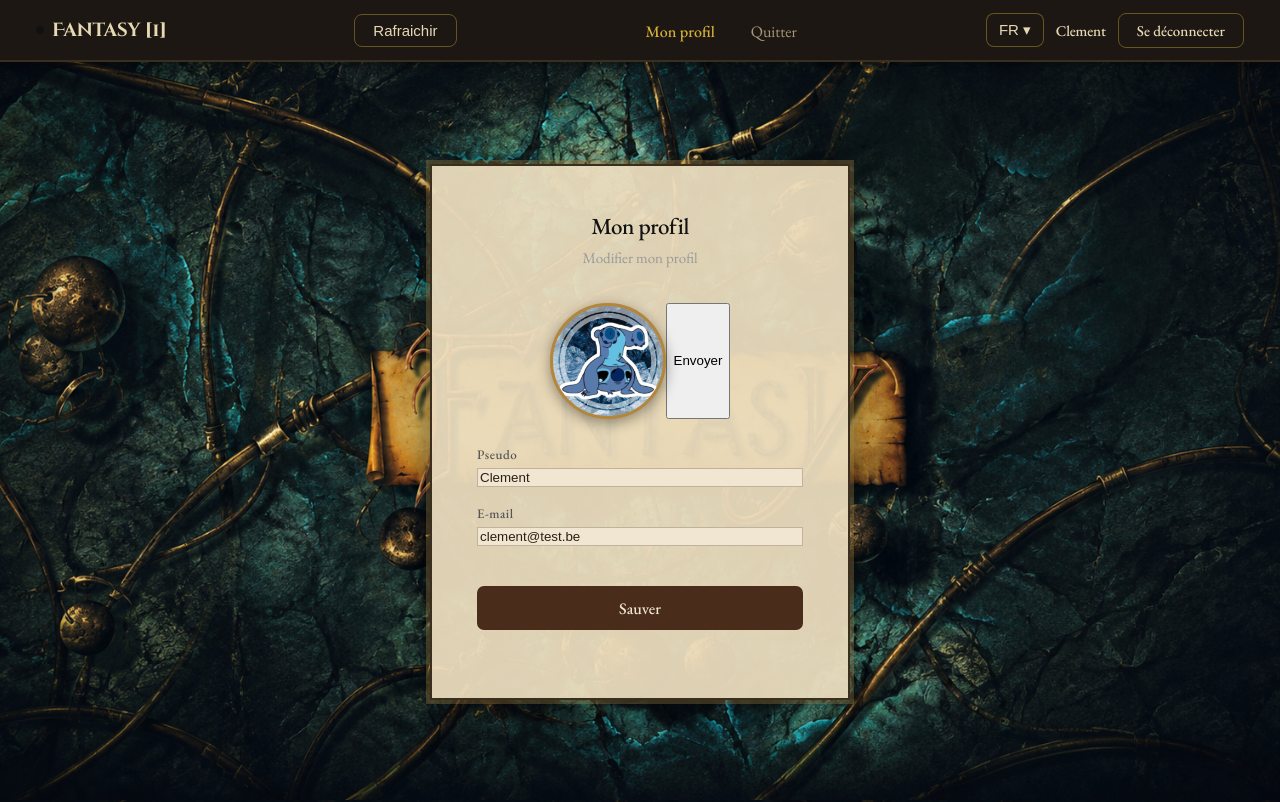
After one commit to Etu4943/Fantasy_Card_Game, a Flask app: page /profile in a window 1280 px wide. The commit adds this page. Run offline with Flask 3, Linux system fonts and the light colour scheme; a user stored in the database is signed in; some libraries are stand-ins or nearby versions.

Commit message:
Working on profile db modification. Naw we can use avatars

```diff
--- a/app.py
+++ b/app.py
@@ -1,6 +1,7 @@
-from flask import Flask, render_template, request, redirect, session, url_for, g
+from flask import Flask, flash, render_template, request, redirect, session, url_for, g
 from extensions import socketio
 from werkzeug.security import generate_password_hash, check_password_hash
+from werkzeug.utils import secure_filename
 import sqlite3
 import fsocket
 
@@ -27,7 +28,8 @@ cursor = db.cursor()
 
 NB_LETTERS_ROOM_SEQUENCE = 5
 MAX_PLAYERS = 2
-
+UPLOAD_FOLDER = os.path.join(app.root_path, 'static', 'Assets', 'avatars')
+ALLOWED_EXT = {'png', 'jpg', 'jpeg'}
 
 def login_required(f):
     """
@@ -170,6 +172,37 @@ def inject_translations():
     session["lang"] = lang
     return dict(t=get_translations(lang))
 
+@app.route('/profile', methods=["POST", "GET"])
+@login_required
+def profile():
+	if request.method == "GET" :
+		username, email, avatar = db.execute("SELECT username, email, avatar FROM users WHERE id = ?", (session.get("user_id"),)).fetchone()
+		return render_template("profile.html", username=username, email=email, avatar=avatar)
+	else :
+		pass
+
+def allowed_file(filename):
+    return '.' in filename and filename.rsplit('.', 1)[1].lower() in ALLOWED_EXT
+
+@app.route("/upload_avatar", methods=["POST"])
+@login_required
+def upload_avatar():
+    if 'avatar' not in request.files :
+        flash("No file part")
+        return redirect("/profile")
+    file = request.files["avatar"]
+    if file.filename == "" :
+        flash("No selected file")
+        return redirect("/profile")
+    if file and allowed_file(file.filename):
+        ext = file.filename.rsplit('.', 1)[1].lower()
+        filename = f"user_{session['user_id']}.{ext}"
+        file.save(os.path.join(UPLOAD_FOLDER, filename))
+        db.execute("UPDATE users SET avatar = ? WHERE id = ?", (filename, session['user_id']))
+        db.commit()
+    else :
+        flash("Format de fichier non autorisé")
+    return redirect("/profile")
 
 if __name__ == "__main__" :
 	socketio.run(app)
--- a/locales/fr/translation.json
+++ b/locales/fr/translation.json
@@ -17,7 +17,9 @@
 	"base" : {
 		"join" : "Rejoindre une partie",
 		"refresh" : "Rafraichir",
-		"quit" : "Quitter"
+		"quit" : "Quitter",
+		"scoreboard" : "Tableau des scores",
+		"profile" : "Mon profil"
 	},
 
 	"room" : {
@@ -35,5 +37,12 @@
 	"join" : {
 		"create_room" : "Créer une partie",
 		"join" : "Rejoindre"
+	},
+
+	"profile" : {
+		"title" : "Mon profil",
+		"subtitle" : "Modifier mon profil",
+		"change_avatar" : "Changer mon avatar",
+		"save" : "Sauver"
 	}
 }
--- a/static/CSS/game.css
+++ b/static/CSS/game.css
@@ -275,7 +275,7 @@ body::before {
     background: transparent;
     color: #fff;
     font-family: 'DM Sans', sans-serif;
-    font-size: 13px;
+    font-size: 15px;
     font-weight: 500;
     cursor: pointer;
     transition: background 0.15s ease;
@@ -387,7 +387,7 @@ body::before {
 }
 
 #last-card-label {
-    font-size: 11px;
+    font-size: 13px;
     font-weight: 500;
     letter-spacing: 0.06em;
     color: #45475a;
--- a/static/CSS/login.css
+++ b/static/CSS/login.css
@@ -77,7 +77,7 @@
 
 .login-error {
   color: #8b1a1a;
-  font-size: 13px;
+  font-size: 15px;
   margin: 0.75rem 0 0;
   text-align: center;
   min-height: 1.2em; /* réserve la place même vide */
@@ -88,7 +88,7 @@
 
 /* ── Éléments communs ── */
 .login-title {
-  font-size: 20px;
+  font-size: 23px;
   font-weight: 500;
   color: #111;
   margin: 0 0 .35rem;
@@ -96,7 +96,7 @@
 }
 
 .login-sub {
-  font-size: 13px;
+  font-size: 15px;
   color: #999;
   margin: 0 0 2rem;
 }
@@ -109,7 +109,7 @@
 }
 
 .login-form label {
-  font-size: 12px;
+  font-size: 13px;
   font-weight: 500;
   color: #555;
   letter-spacing: 0.04em;
@@ -150,7 +150,7 @@
   background: transparent;
   color: #4a2c1a;
   font-family: var(--font-body);
-  font-size: 14px;
+  font-size: 16px;
   font-weight: 500;
   cursor: pointer;
   transition: background 0.15s ease;
@@ -179,7 +179,7 @@
 }
 
 .nav-username {
-  font-size: 13px;
+  font-size: 15px;
   font-weight: 500;
   color: #111;
   letter-spacing: -0.01em;
@@ -228,7 +228,7 @@
     border: none;
     background: transparent;
     font-family: var(--font-body);
-    font-size: 14px;
+    font-size: 16px;
     font-weight: 500;
     color: #6b5535;
     padding: 10px 0;
--- /dev/null
+++ b/static/CSS/profile.css
@@ -0,0 +1,124 @@
+/* ════════════════════════════════
+   PROFILE — même esprit que login.css
+   ════════════════════════════════ */
+
+.profile-page {
+  box-sizing: border-box;
+  display: flex;
+  align-items: center;
+  justify-content: center;
+  min-height: calc(100vh - 60px);
+  padding: 2rem;
+  font-family: var(--font-body);
+
+  background-size: cover;
+  background-position: center;
+  background-repeat: no-repeat;
+}
+
+/* Effet parchemin, identique à .login-split / .mobile-login */
+.profile-card {
+  width: 100%;
+  max-width: 420px;
+  padding: 2.5rem 2.5rem 2rem;
+  box-sizing: border-box;
+
+  display: flex;
+  flex-direction: column;
+  align-items: center;
+  text-align: center;
+
+  border: 2px solid #3a2e1f;
+  background: rgba(235, 220, 190, 0.94);
+  box-shadow: 0 0 0 4px rgba(180, 140, 70, 0.3), 0 8px 32px rgba(0, 0, 0, 0.6);
+}
+
+.profile-title {
+  margin-top: 0;
+}
+
+.profile-form {
+  width: 100%;
+}
+
+.profile-form .field {
+  text-align: left;
+}
+
+/* ── Avatar ── */
+.avatar-wrap {
+  margin: 0 auto 1.5rem;
+  display: flex;
+  justify-content: center;
+}
+
+.avatar-circle {
+  position: relative;
+  width: 110px;
+  height: 110px;
+  border-radius: 50%;
+  border: 3px solid #b4863a;
+  box-shadow: 0 4px 14px rgba(0, 0, 0, 0.4);
+
+  background-color: #4a2c1a;
+  background-size: cover;
+  background-position: center;
+  background-repeat: no-repeat;
+
+  display: flex;
+  align-items: center;
+  justify-content: center;
+  overflow: hidden;
+
+  cursor: pointer;
+}
+
+.avatar-initial {
+  font-family: var(--font-title);
+  font-size: 42px;
+  color: #f0e6d2;
+  line-height: 1;
+  user-select: none;
+}
+
+.avatar-overlay {
+  position: absolute;
+  inset: 0;
+  display: flex;
+  align-items: center;
+  justify-content: center;
+  text-align: center;
+  padding: 0 8px;
+
+  background: rgba(20, 14, 8, 0.55);
+  color: #f0e6d2;
+  font-size: 11px;
+  font-weight: 500;
+  letter-spacing: 0.03em;
+
+  opacity: 0;
+  transition: opacity 0.2s ease;
+}
+
+.avatar-circle:hover .avatar-overlay,
+.avatar-circle:focus-visible .avatar-overlay {
+  opacity: 1;
+}
+
+/* Une fois qu'une initiale ET une image coexistent temporairement (preview),
+   on masque l'initiale pour ne pas la voir en transparence */
+.avatar-circle.has-image .avatar-initial {
+  display: none;
+}
+
+@media (max-width: 600px) {
+  .profile-page {
+    align-items: flex-start;
+    padding-top: 3rem;
+  }
+
+  .profile-card {
+    max-width: 420px;
+    padding: 2rem 1.5rem;
+  }
+}
--- a/static/CSS/style.css
+++ b/static/CSS/style.css
@@ -11,6 +11,7 @@
 html, body {
   margin: 0;
   padding: 0;
+  font-size: 18px;
 }
 
 
@@ -35,7 +36,7 @@ html, body {
   display: flex;
   align-items: center;
   gap: 8px;
-  font-size: 17px;
+  font-size: 19px;
   font-weight: 500;
   color: #e8d9b5;
   text-decoration: none;
@@ -61,7 +62,7 @@ html, body {
 }
 
 .nav-link {
-  font-size: 14px;
+  font-size: 16px;
   font-weight: 400;
   color: #a89676;
   text-decoration: none;
@@ -79,7 +80,7 @@ html, body {
 
 /* Bouton login */
 .nav-btn {
-  font-size: 13px;
+  font-size: 15px;
   font-weight: 500;
   padding: 7px 18px;
   border-radius: 8px;
@@ -112,7 +113,7 @@ html, body {
   }
 
   .nav-link {
-    font-size: 13px;
+    font-size: 15px;
   }
 
   .nav-username {
@@ -121,7 +122,7 @@ html, body {
 
   .nav-btn {
     padding: 6px 10px;
-    font-size: 12px;
+    font-size: 14px;
   }
 }
 
@@ -131,7 +132,7 @@ html, body {
 }
 
 .lang-btn {
-    font-size: 13px;
+    font-size: 15px;
     font-weight: 500;
     padding: 7px 12px;
     border-radius: 8px;
@@ -162,7 +163,7 @@ html, body {
 .lang-menu a {
     display: block;
     padding: 8px 14px;
-    font-size: 13px;
+    font-size: 15px;
     color: #e8d9b5;
     text-decoration: none;
 }
@@ -182,7 +183,7 @@ html, body {
 }
 
 .nav-username {
-  font-size: 13px;
+  font-size: 15px;
   font-weight: 500;
   color: #e8d9b5;
   letter-spacing: -0.01em;
--- a/templates/base.html
+++ b/templates/base.html
@@ -7,6 +7,15 @@
 			{% block title %}
 			{% endblock %}
 		</title>
+		{% with messages = get_flashed_messages() %}
+		  {% if messages %}
+		    <ul class=flashes>
+		    {% for message in messages %}
+		      <li>{{ message }}</li>
+		    {% endfor %}
+		    </ul>
+		  {% endif %}
+		{% endwith %}
 		{% block head %}
 		{% endblock %}
 		<link rel="stylesheet" href="{{ url_for('static', filename='CSS/style.css')}}">
@@ -39,10 +48,14 @@
 			    	<button id="refresh-btn" class="nav-btn">{{ t.base.refresh }}</button>
 			    {% endif %}
 			    <ul class="nav-links">
+			    	{% if session["user_id"] %}
+			    		<li><a href="/profile" class="nav-link {% if request.path == '/profile' %}active{% endif %}">{{ t.base.profile }}</a></li>
+			    	{% endif %}
 			      {% if session['room'] %}
 			      	<li><a id="quit-btn" href="#" class="nav-link">{{ t.base.quit }}</a></li>
 			      {% else %}
 			      	<li><a href="/join" class="nav-link {% if request.path == '/join' %}active{% endif %}">{{ t.base.join }}</a></li>
+			      	<li><a href="/scoreboard" class="nav-link {% if request.path == '/scoreboard' %}active{% endif %}">{{ t.base.scoreboard }}</a></li>
 			      {% endif %}
 
 			    </ul>
--- /dev/null
+++ b/templates/profile.html
@@ -0,0 +1,79 @@
+{% extends "base.html" %}
+
+{% block title %}
+	Profil
+
+{% endblock %}
+
+{% block head %}
+	<link rel="stylesheet" href="{{ url_for('static', filename='CSS/profile.css')}}">
+	<link rel="stylesheet" href="{{ url_for('static', filename='CSS/login.css')}}">
+	{% if avatar %}
+		<style>
+			.avatar-circle {
+				background-image: url("{{ url_for('static', filename='Assets/avatars/' + avatar) }}");
+			}
+		</style>
+	{% endif %}
+{% endblock %}
+
+{% block content %}
+	<main class="profile-page">
+		<div class="profile-card">
+
+			<h2 class="login-title profile-title">{{ t.profile.title }}</h2>
+			<p class="login-sub">{{ t.profile.subtitle }}</p>
+
+			<form class="" action="/upload_avatar" method="POST" enctype="multipart/form-data">
+
+				<div class="avatar-wrap">
+					<label for="avatar-input" class="avatar-circle" id="avatar-preview">
+						{% if not avatar %}
+							<span class="avatar-initial">{{ (session['username'] or '?')[0] | upper }}</span>
+						{% endif %}
+						<span class="avatar-overlay">{{ t.profile.change_avatar }}</span>
+					</label>
+					<input type="file" id="avatar-input" name="avatar" accept="image/png, image/jpeg" hidden>
+					<button type="submit">Envoyer</button>
+				</div>
+			</form>
+
+			<form class="login-form profile-form" action="/profile" method="POST" enctype="multipart/form-data">
+
+
+
+				<div class="field">
+					<label for="profile-username">{{ t.login.username }}</label>
+					<input type="text" id="profile-username" name="username" value="{{ username or '' }}" autocomplete="off" placeholder="{{ t.login.username_placeholder }}" required>
+				</div>
+
+				<div class="field">
+					<label for="profile-email">{{ t.login.email }}</label>
+					<input type="email" id="profile-email" name="email" value="{{ email or '' }}" autocomplete="off" placeholder="{{ t.login.email_placeholder }}" required>
+				</div>
+
+				<button type="submit" class="btn btn-primary">{{ t.profile.save }}</button>
+				<p class="login-error">{{ err or '' }}</p>
+			</form>
+
+		</div>
+	</main>
+
+	<script>
+		document.addEventListener('DOMContentLoaded', () => {
+			const input = document.getElementById('avatar-input');
+			const preview = document.getElementById('avatar-preview');
+
+			input.addEventListener('change', () => {
+				const file = input.files[0];
+				if (!file) return;
+				const reader = new FileReader();
+				reader.onload = (e) => {
+					preview.style.backgroundImage = `url('${e.target.result}')`;
+					preview.classList.add('has-image');
+				};
+				reader.readAsDataURL(file);
+			});
+		});
+	</script>
+{% endblock %}
```
Also changed, not shown: locales/en/translation.json (+10 -1 lines), templates/scoreboard.html (added, +15 -0 lines), fantasy.db, static/Assets/avatars/user_1.jpeg (added), static/CSS/scoreboard.css (added).
